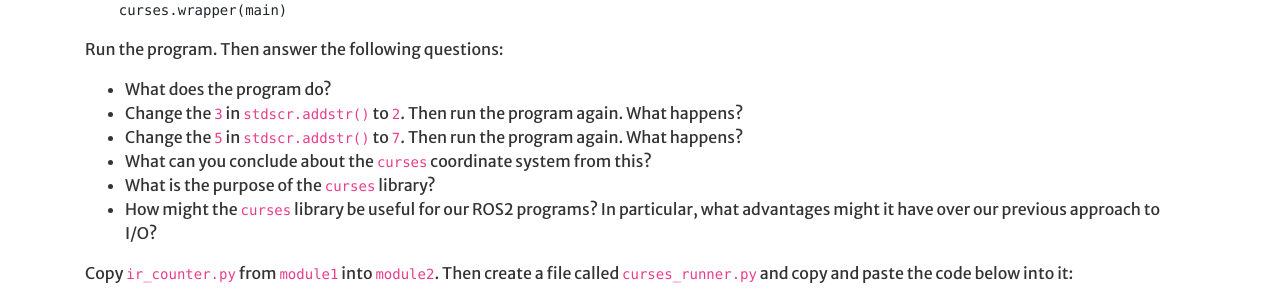
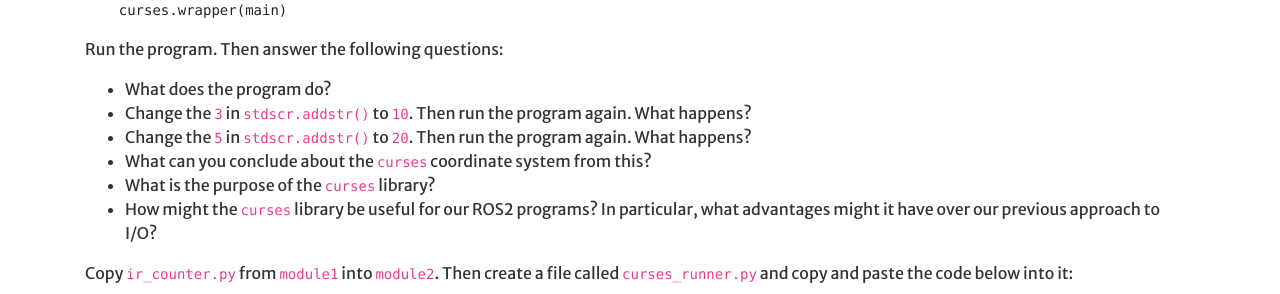
Before and after one commit to Hendrix-CS/csci235, a Jekyll site: the page built from modules/publications.md, in a window 1280 px wide and 900 px high, scrolled down 2384 px. Shown: the part 154-448 px from the top of the window. Built offline with Jekyll 4.4.1, drawn with Linux system fonts in a browser that asks for light colours; a script that is not in the unit is left out; our own code applies the rules of GitHub Pages for plain Markdown files.

Commit message:
Changed curses coordinates

```diff
--- a/modules/publications.md
+++ b/modules/publications.md
@@ -130,8 +130,8 @@ if __name__ == '__main__':
 
 Run the program. Then answer the following questions:
 * What does the program do?
-* Change the `3` in `stdscr.addstr()` to `2`. Then run the program again. What happens?
-* Change the `5` in `stdscr.addstr()` to `7`. Then run the program again. What happens?
+* Change the `3` in `stdscr.addstr()` to `10`. Then run the program again. What happens?
+* Change the `5` in `stdscr.addstr()` to `20`. Then run the program again. What happens?
 <!-- Concept Invention: Curses -->
 * What can you conclude about the `curses` coordinate system from this?
 * What is the purpose of the `curses` library?
```
